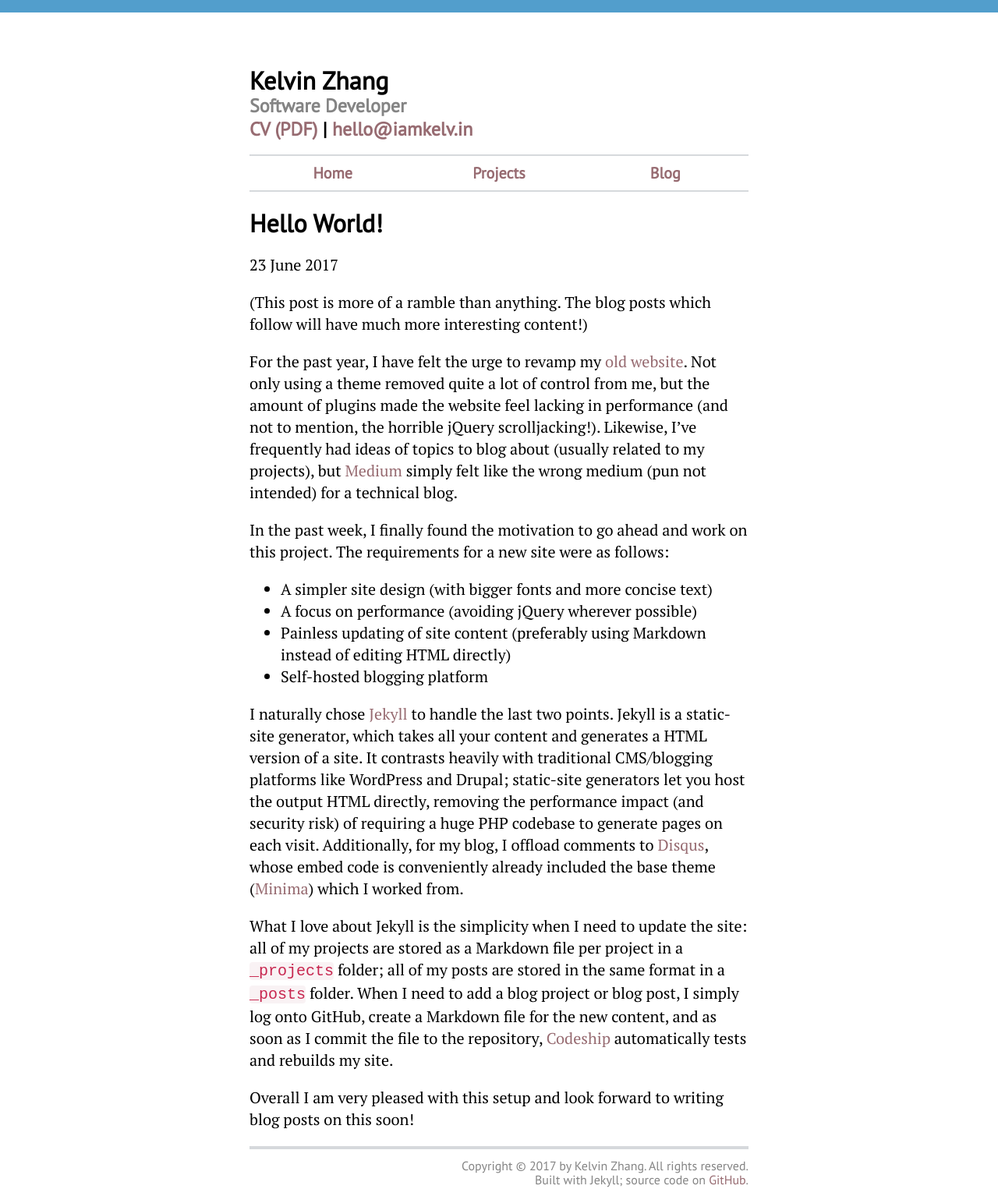
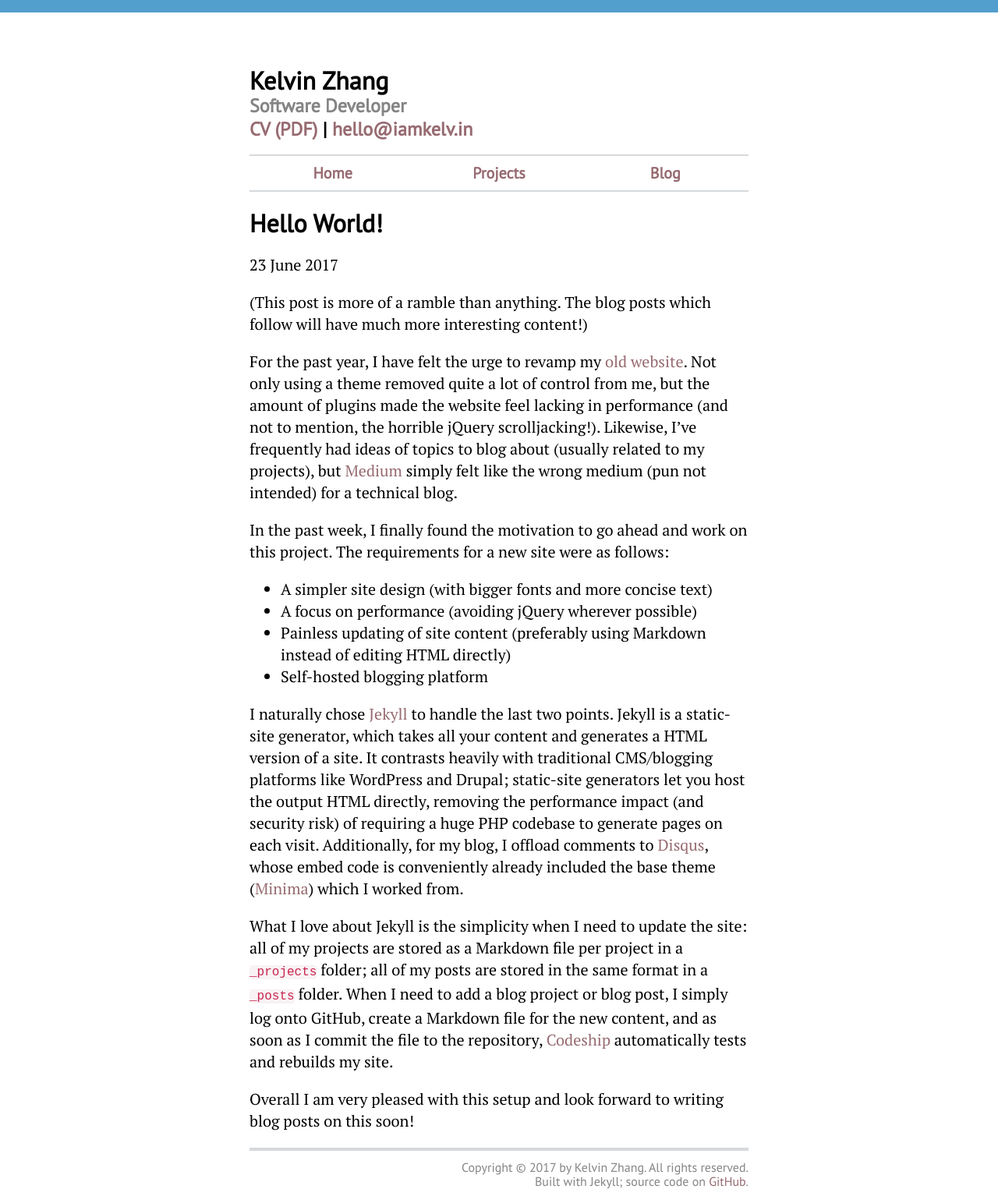
Before and after one commit to kz/iamkelv.in-new, a Jekyll site: the page built from _posts/2017-06-23-hello-world.md, in a window 1280 px wide. Shown: the whole page at 78% size. Built offline with Jekyll 4.4.1, drawn with Linux system fonts in a browser that asks for light colours; comment, search, counter and statistics services are not loaded.

Commit message:
Make code 1rem for all screens

```diff
--- a/_sass/_layout.scss
+++ b/_sass/_layout.scss
@@ -53,14 +53,12 @@ footer {
   text-align: right;
 }
 
+code {
+    font-size: 1rem;
+}
+
 .enable-js {
   line-height: 1.75rem;
-}
-
-@media screen and (max-width: 500px) {
-  code {
-    font-size: 1rem;
-  }
 }
 
 /* Color bar (because why not?) */
```
